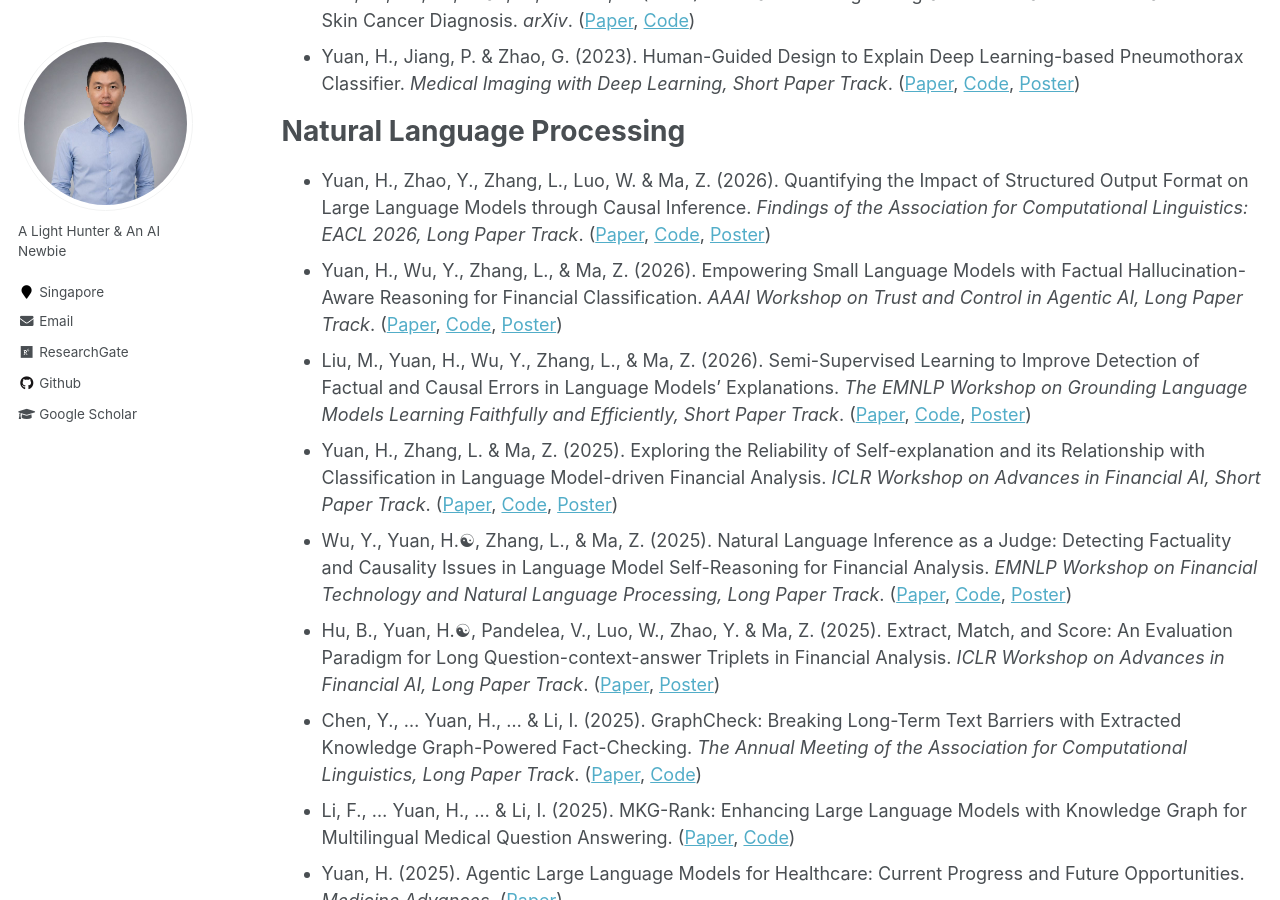
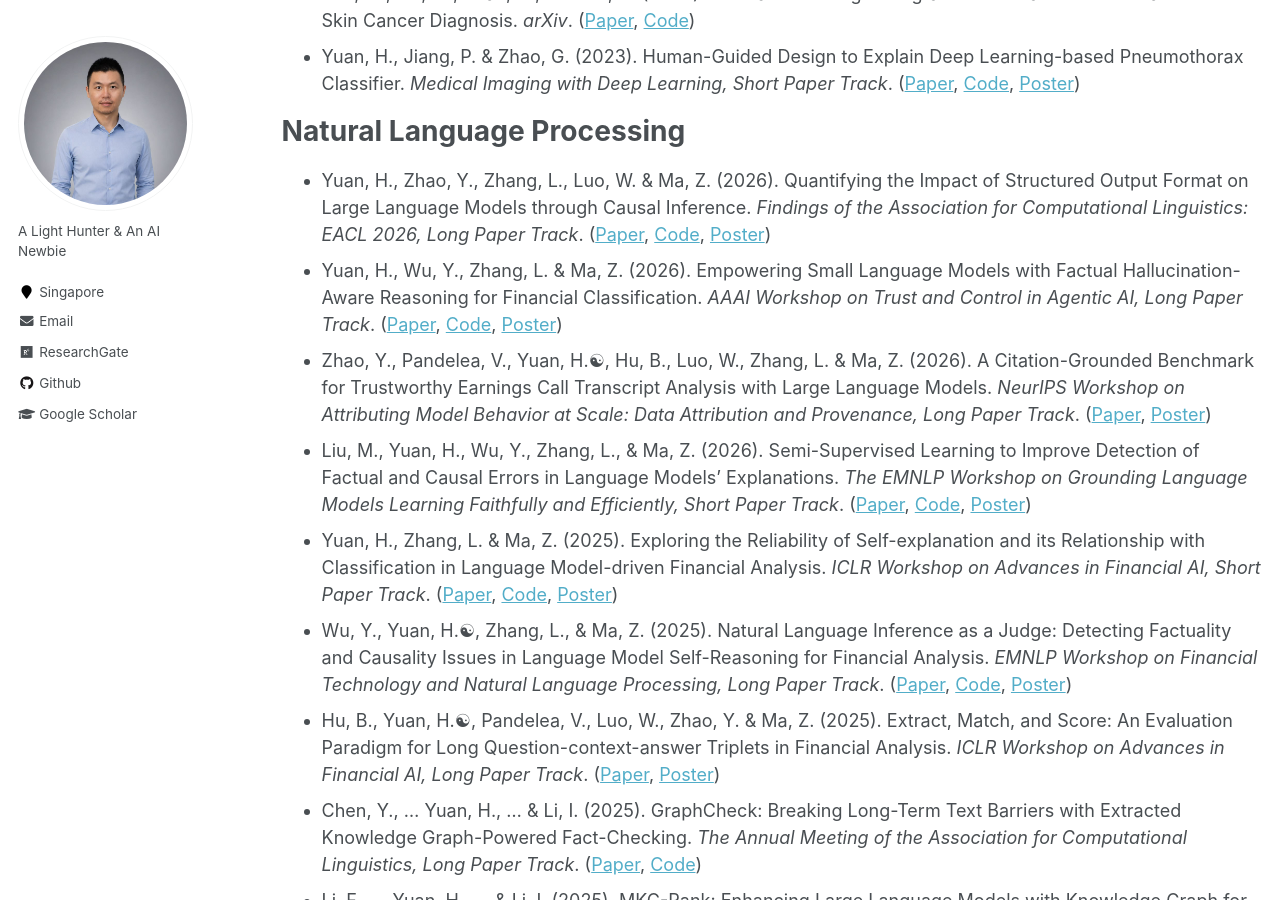
Before and after one commit to Han-Yuan-Med/Han-Yuan-Med.github.io, a Jekyll site: the page built from _pages/publications.md, in a window 1280 px wide and 900 px high, scrolled down 699 px. Built offline with Jekyll 4.4.1, drawn with Linux system fonts in a browser that asks for light colours.

Commit message:
Update grounded citation

```diff
--- a/_pages/publications.md
+++ b/_pages/publications.md
@@ -17,7 +17,8 @@ author_profile: true
 
 # Natural Language Processing
 * Yuan, H., Zhao, Y., Zhang, L., Luo, W. & Ma, Z. (2026). Quantifying the Impact of Structured Output Format on Large Language Models through Causal Inference. *Findings of the Association for Computational Linguistics: EACL 2026, Long Paper Track*. ([Paper](http://han-yuan-med.github.io/files/Quantifying the Impact of Structured Output Format on Large Language Models through Causal Inference.pdf), [Code](https://github.com/Han-Yuan-Med/structured-output), [Poster](http://han-yuan-med.github.io/files/Structured_Output_Poster.pdf))
-* Yuan, H., Wu, Y., Zhang, L., & Ma, Z. (2026). Empowering Small Language Models with Factual Hallucination-Aware Reasoning for Financial Classification. *AAAI Workshop on Trust and Control in Agentic AI, Long Paper Track*. ([Paper](http://han-yuan-med.github.io/files/Empowering Small Language Models with Factual Hallucination-Aware Reasoning for Financial Classification.pdf), [Code](https://github.com/Han-Yuan-Med/Factuality-Aware-Reasoning), [Poster](http://han-yuan-med.github.io/files/Reflection_Poster.pdf))
+* Yuan, H., Wu, Y., Zhang, L. & Ma, Z. (2026). Empowering Small Language Models with Factual Hallucination-Aware Reasoning for Financial Classification. *AAAI Workshop on Trust and Control in Agentic AI, Long Paper Track*. ([Paper](http://han-yuan-med.github.io/files/Empowering Small Language Models with Factual Hallucination-Aware Reasoning for Financial Classification.pdf), [Code](https://github.com/Han-Yuan-Med/Factuality-Aware-Reasoning), [Poster](http://han-yuan-med.github.io/files/Reflection_Poster.pdf))
+* Zhao, Y., Pandelea, V., Yuan, H.☯︎, Hu, B., Luo, W., Zhang, L. & Ma, Z. (2026). A Citation-Grounded Benchmark for Trustworthy Earnings Call Transcript Analysis with Large Language Models. *NeurIPS Workshop on Attributing Model Behavior at Scale: Data Attribution and Provenance, Long Paper Track*. ([Paper](http://han-yuan-med.github.io/files/A Citation-Grounded Benchmark for Trustworthy Earnings Call Transcript Analysis with Large Language Models.pdf), [Poster](http://han-yuan-med.github.io/files/.pdf))
 * Liu, M., Yuan, H., Wu, Y., Zhang, L., & Ma, Z. (2026). Semi-Supervised Learning to Improve Detection of Factual and Causal Errors in Language Models' Explanations. *The EMNLP Workshop on Grounding Language Models Learning Faithfully and Efficiently, Short Paper Track*. ([Paper](http://han-yuan-med.github.io/files/), [Code](https://github.com/Han-Yuan-Med/semi-supervised-learning), [Poster](http://han-yuan-med.github.io/files/))
 * Yuan, H., Zhang, L. & Ma, Z. (2025). Exploring the Reliability of Self-explanation and its Relationship with Classification in Language Model-driven Financial Analysis. *ICLR Workshop on Advances in Financial AI, Short Paper Track*. ([Paper](http://han-yuan-med.github.io/files/Association_Financial_Classification_Factuality_Causality.pdf), [Code](https://github.com/Han-Yuan-Med/Language-Models-for-Finance), [Poster](http://han-yuan-med.github.io/files/Association_Poster.pdf))
 * Wu, Y., Yuan, H.☯︎, Zhang, L., & Ma, Z. (2025). Natural Language Inference as a Judge: Detecting Factuality and Causality Issues in Language Model Self-Reasoning for Financial Analysis. *EMNLP Workshop on Financial Technology and Natural Language Processing, Long Paper Track*. ([Paper](http://han-yuan-med.github.io/files/nli-as-a-judge.pdf), [Code](https://github.com/Han-Yuan-Med/nli-as-a-judge), [Poster](http://han-yuan-med.github.io/files/NLI_Poster.pdf))
```
Also changed, not shown: 1 other file.
